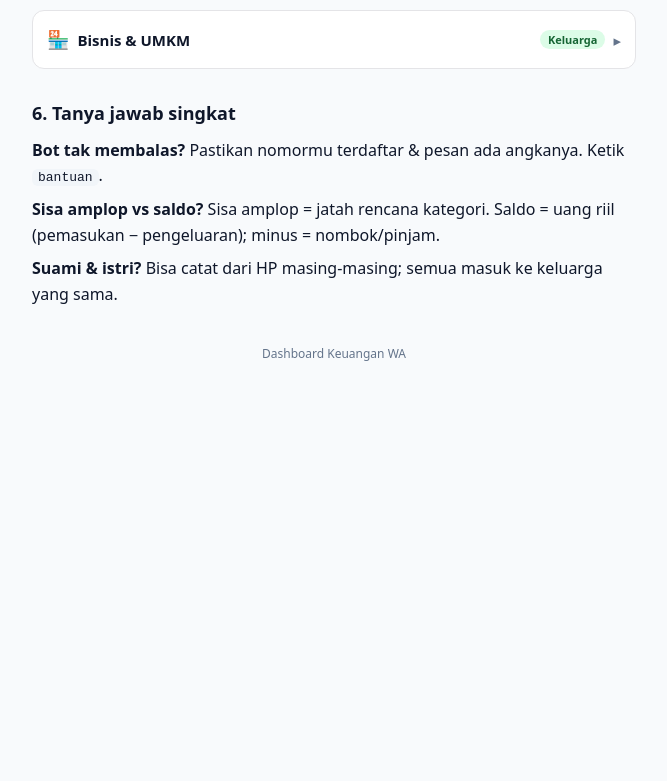
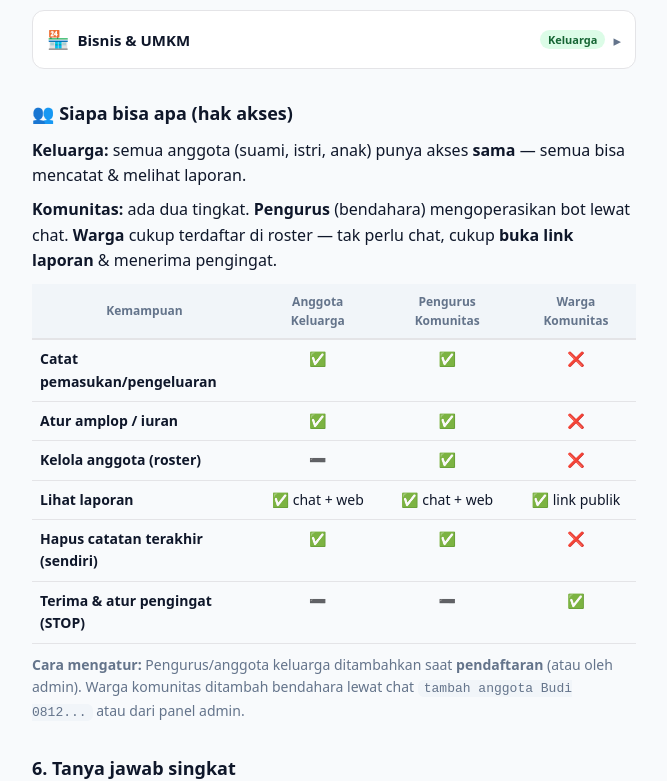
Before and after one commit to fhebriantz/dashboard-keuangan-wa, a Next.js app: page /panduan in a window 1280 px wide. Shown: the part 2941-3722 px from the top of the page, without its empty margins (306-973 px from the left). Before the commit the page ends 3372 px from the top, so only its background shows below. Built offline with nearby package versions, Linux system fonts and the light colour scheme.

Commit message:
Tambah unsubscribe reminder (STOP) dan dokumentasi matriks hak akses

```diff
--- a/src/app/panduan/page.tsx
+++ b/src/app/panduan/page.tsx
@@ -173,6 +173,49 @@ export default function PanduanPage() {
         </div>
       </Section>
 
+      <Section title="👥 Siapa bisa apa (hak akses)">
+        <p style={p}>
+          <b>Keluarga:</b> semua anggota (suami, istri, anak) punya akses <b>sama</b> — semua bisa mencatat & melihat laporan.
+        </p>
+        <p style={p}>
+          <b>Komunitas:</b> ada dua tingkat. <b>Pengurus</b> (bendahara) mengoperasikan bot lewat chat.
+          <b> Warga</b> cukup terdaftar di roster — tak perlu chat, cukup <b>buka link laporan</b> & menerima pengingat.
+        </p>
+        <div style={{ overflowX: 'auto', margin: '10px 0' }}>
+          <table style={{ ...table, minWidth: 460 }}>
+            <thead>
+              <tr>
+                <th style={matTh}>Kemampuan</th>
+                <th style={matTh}>Anggota Keluarga</th>
+                <th style={matTh}>Pengurus Komunitas</th>
+                <th style={matTh}>Warga Komunitas</th>
+              </tr>
+            </thead>
+            <tbody>
+              {[
+                ['Catat pemasukan/pengeluaran', '✅', '✅', '❌'],
+                ['Atur amplop / iuran', '✅', '✅', '❌'],
+                ['Kelola anggota (roster)', '➖', '✅', '❌'],
+                ['Lihat laporan', '✅ chat + web', '✅ chat + web', '✅ link publik'],
+                ['Hapus catatan terakhir (sendiri)', '✅', '✅', '❌'],
+                ['Terima & atur pengingat (STOP)', '➖', '➖', '✅'],
+              ].map((r) => (
+                <tr key={r[0]}>
+                  <td style={{ ...td, fontWeight: 600 }}>{r[0]}</td>
+                  <td style={{ ...td, textAlign: 'center' }}>{r[1]}</td>
+                  <td style={{ ...td, textAlign: 'center' }}>{r[2]}</td>
+                  <td style={{ ...td, textAlign: 'center' }}>{r[3]}</td>
+                </tr>
+              ))}
+            </tbody>
+          </table>
+        </div>
+        <p style={muted}>
+          <b>Cara mengatur:</b> Pengurus/anggota keluarga ditambahkan saat <b>pendaftaran</b> (atau oleh admin).
+          Warga komunitas ditambah bendahara lewat chat <code style={code}>tambah anggota Budi 0812...</code> atau dari panel admin.
+        </p>
+      </Section>
+
       <Section title="6. Tanya jawab singkat">
         <p style={p}><b>Bot tak membalas?</b> Pastikan nomormu terdaftar & pesan ada angkanya. Ketik <code style={code}>bantuan</code>.</p>
         <p style={p}><b>Sisa amplop vs saldo?</b> Sisa amplop = jatah rencana kategori. Saldo = uang riil (pemasukan − pengeluaran); minus = nombok/pinjam.</p>
@@ -259,4 +302,12 @@ const tagBase: React.CSSProperties = {
 const tagKomunitas: React.CSSProperties = { ...tagBase, background: '#e0f2fe', color: '#075985' }
 const tagKeluarga: React.CSSProperties = { ...tagBase, background: '#dcfce7', color: '#166534' }
 const table: React.CSSProperties = { width: '100%', borderCollapse: 'collapse', fontSize: 14 }
+const matTh: React.CSSProperties = {
+  textAlign: 'center',
+  padding: '8px 10px',
+  borderBottom: '2px solid var(--border)',
+  fontSize: 12,
+  color: 'var(--muted)',
+  background: 'var(--track)',
+}
 const td: React.CSSProperties = { padding: '8px 8px', borderBottom: '1px solid var(--border)', verticalAlign: 'top' }
--- a/src/lib/iuran-reminder.ts
+++ b/src/lib/iuran-reminder.ts
@@ -45,6 +45,7 @@ export async function sendIuranReminders(supabase: SupabaseClient): Promise<numb
         .select('id, nama, nomor_wa, nominal_default')
         .eq('family_id', f.id)
         .eq('aktif', true)
+        .eq('reminder_optout', false) // hormati yang sudah balas STOP
         .not('nomor_wa', 'is', null),
       supabase.from('iuran_pembayaran').select('anggota_id').eq('family_id', f.id).eq('periode', periode),
     ])
@@ -59,7 +60,8 @@ export async function sendIuranReminders(supabase: SupabaseClient): Promise<numb
       const link = f.public_slug && base ? `\n\nCek laporan: ${base}/kas/${f.public_slug}` : ''
       const msg =
         `🔔 Halo ${a.nama}, iuran *${f.nama_keluarga}* periode ${namaPeriode(periode)}${nomLine} ` +
-        `belum tercatat. Mohon segera setor ke bendahara ya. 🙏${link}`
+        `belum tercatat. Mohon segera setor ke bendahara ya. 🙏${link}` +
+        `\n\n_Balas STOP untuk berhenti menerima pengingat._`
       try {
         await sendReply(a.nomor_wa as string, msg)
         sent++
```
Also changed, not shown: src/app/admin/actions.ts (+10 -0 lines), src/app/admin/page.tsx (+15 -5 lines), src/app/api/webhook/whatsapp/route.ts (+30 -1 lines), src/lib/iuran-actions.ts (+45 -0 lines), 1 other file (tests, documents, lock files or other folders).
